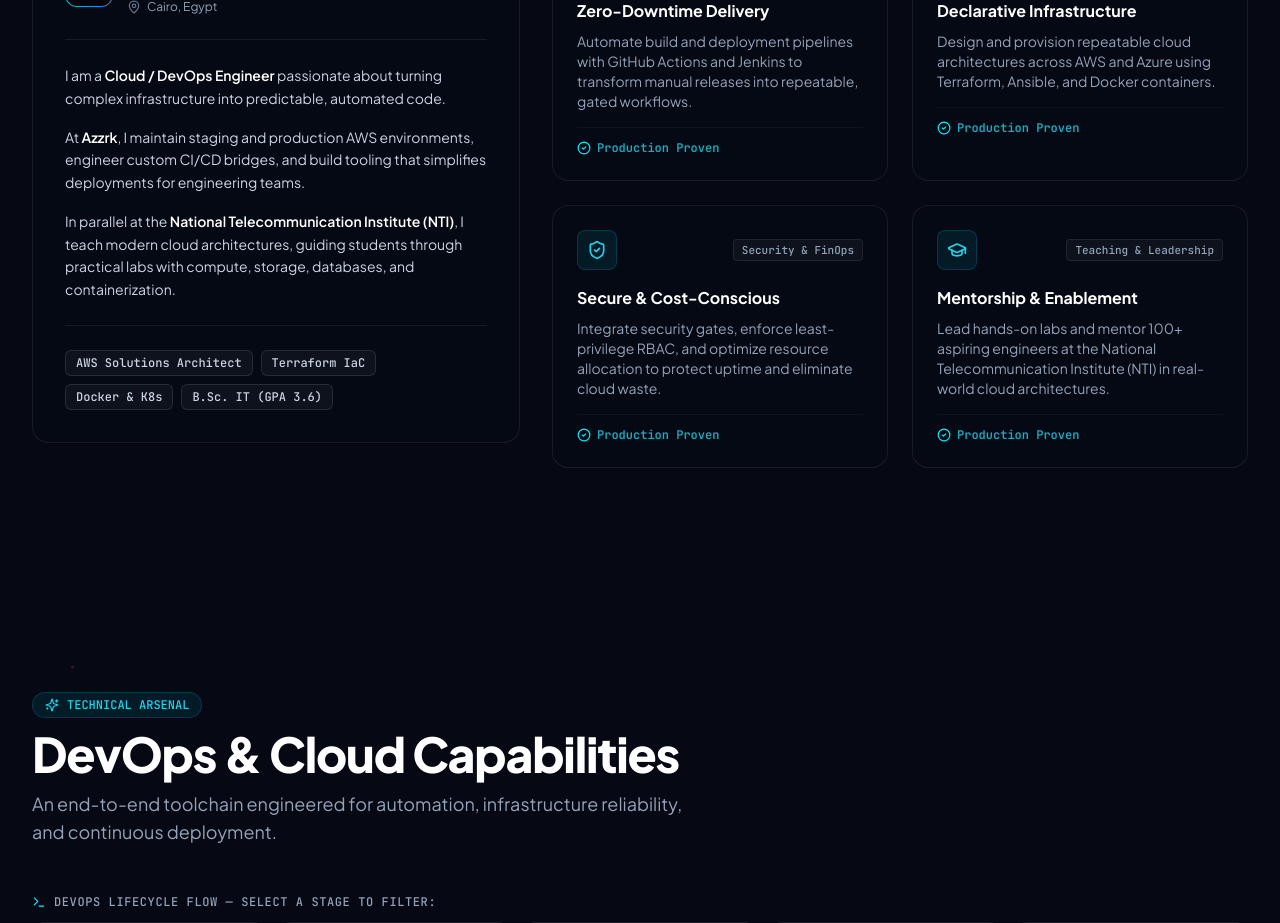
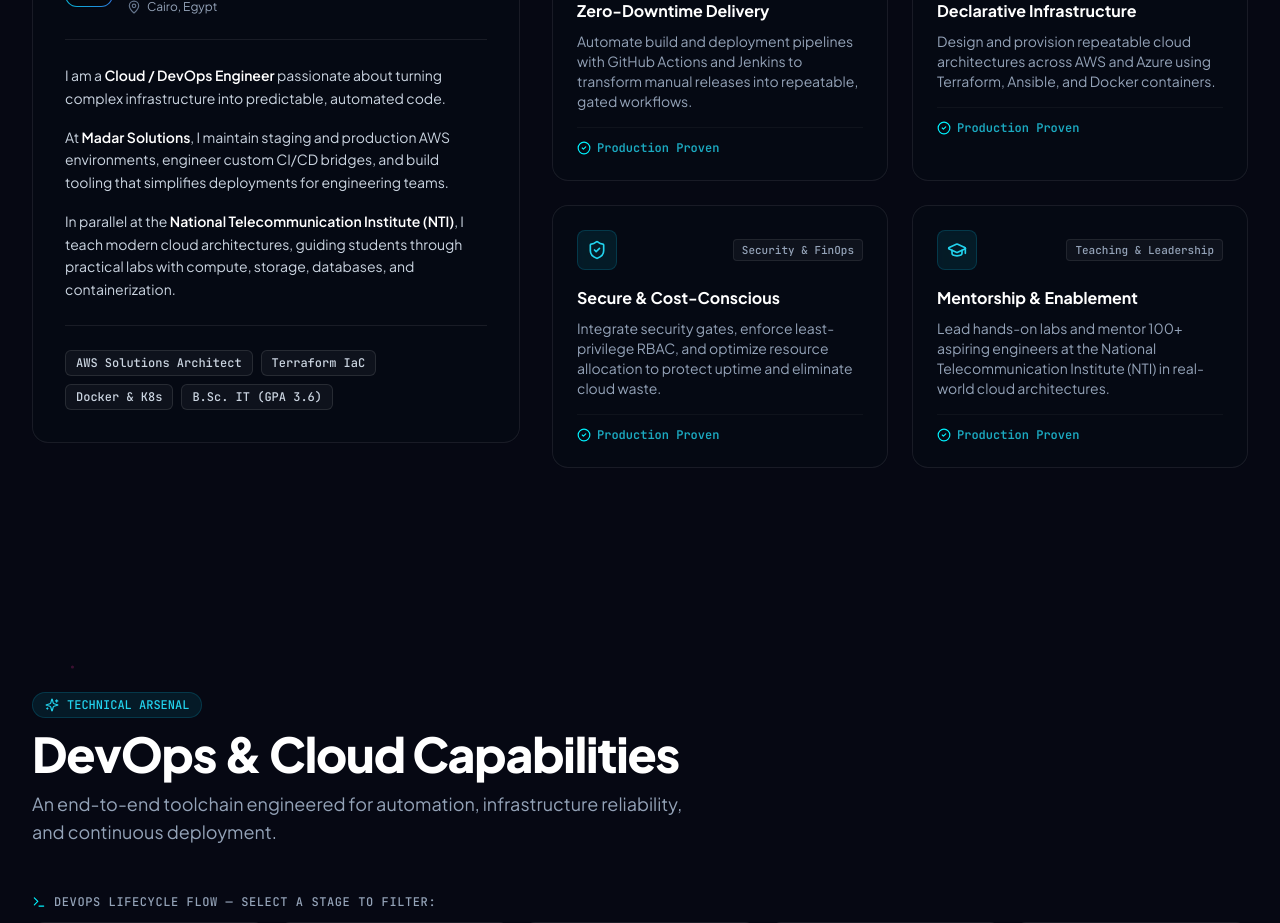
Before and after one commit to moaaz17877640/portfolio_v3, a Next.js app: page / in a window 1280 px wide. Shown: the part 1240-2163 px from the top of the page. Built offline with nearby package versions, Linux system fonts and the light colour scheme; no server answers.

Commit message:
Update company name from Azzrk to Madar Solutions

```diff
--- a/src/components/About.tsx
+++ b/src/components/About.tsx
@@ -84,7 +84,7 @@ export default function About() {
                 I am a <strong className="text-slate-900 dark:text-white font-semibold">Cloud / DevOps Engineer</strong> passionate about turning complex infrastructure into predictable, automated code.
               </p>
               <p>
-                At <strong className="text-slate-900 dark:text-white font-semibold">Azzrk</strong>, I maintain staging and production AWS environments, engineer custom CI/CD bridges, and build tooling that simplifies deployments for engineering teams.
+                At <strong className="text-slate-900 dark:text-white font-semibold">Madar Solutions</strong>, I maintain staging and production AWS environments, engineer custom CI/CD bridges, and build tooling that simplifies deployments for engineering teams.
               </p>
               <p>
                 In parallel at the <strong className="text-slate-900 dark:text-white font-semibold">National Telecommunication Institute (NTI)</strong>, I teach modern cloud architectures, guiding students through practical labs with compute, storage, databases, and containerization.
```
